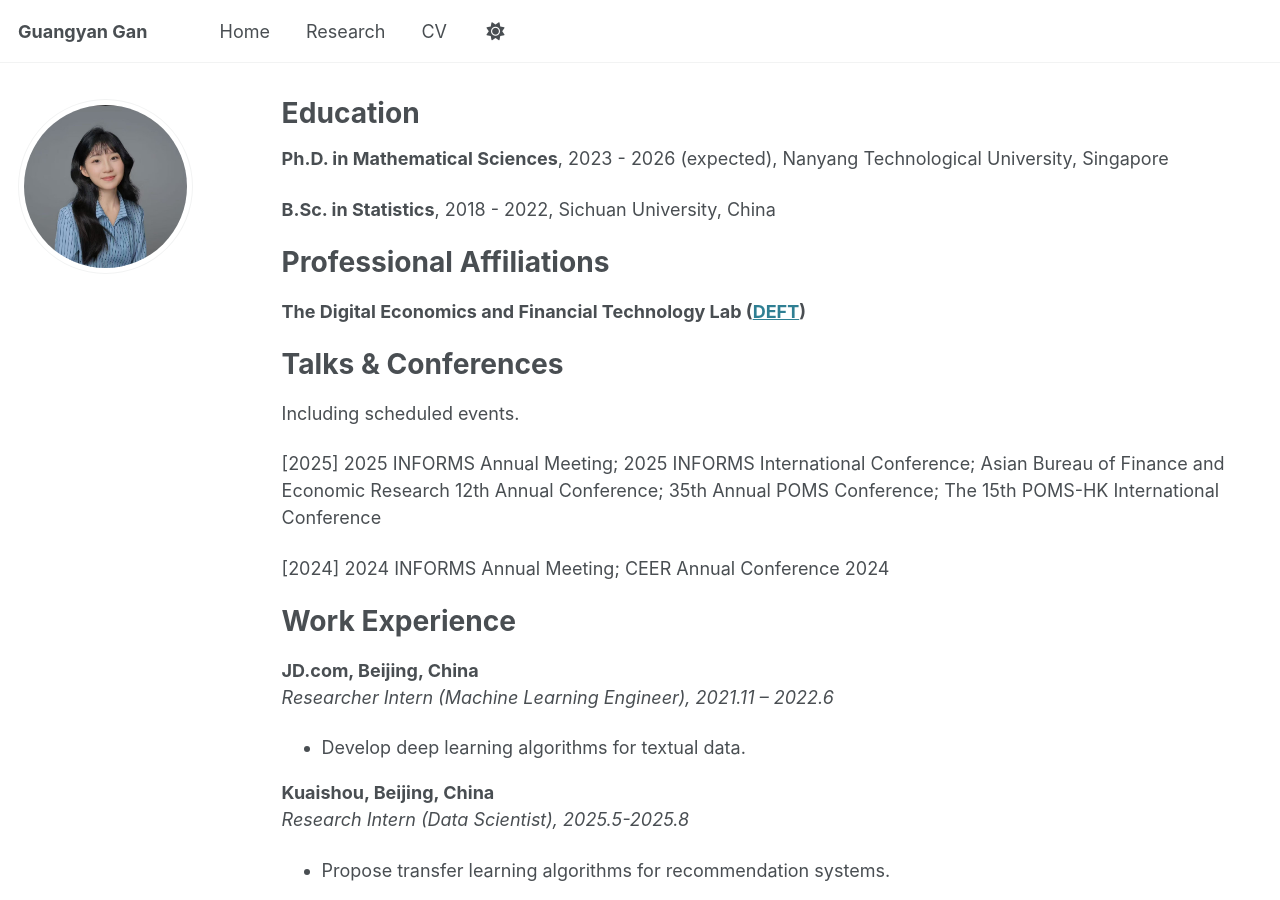
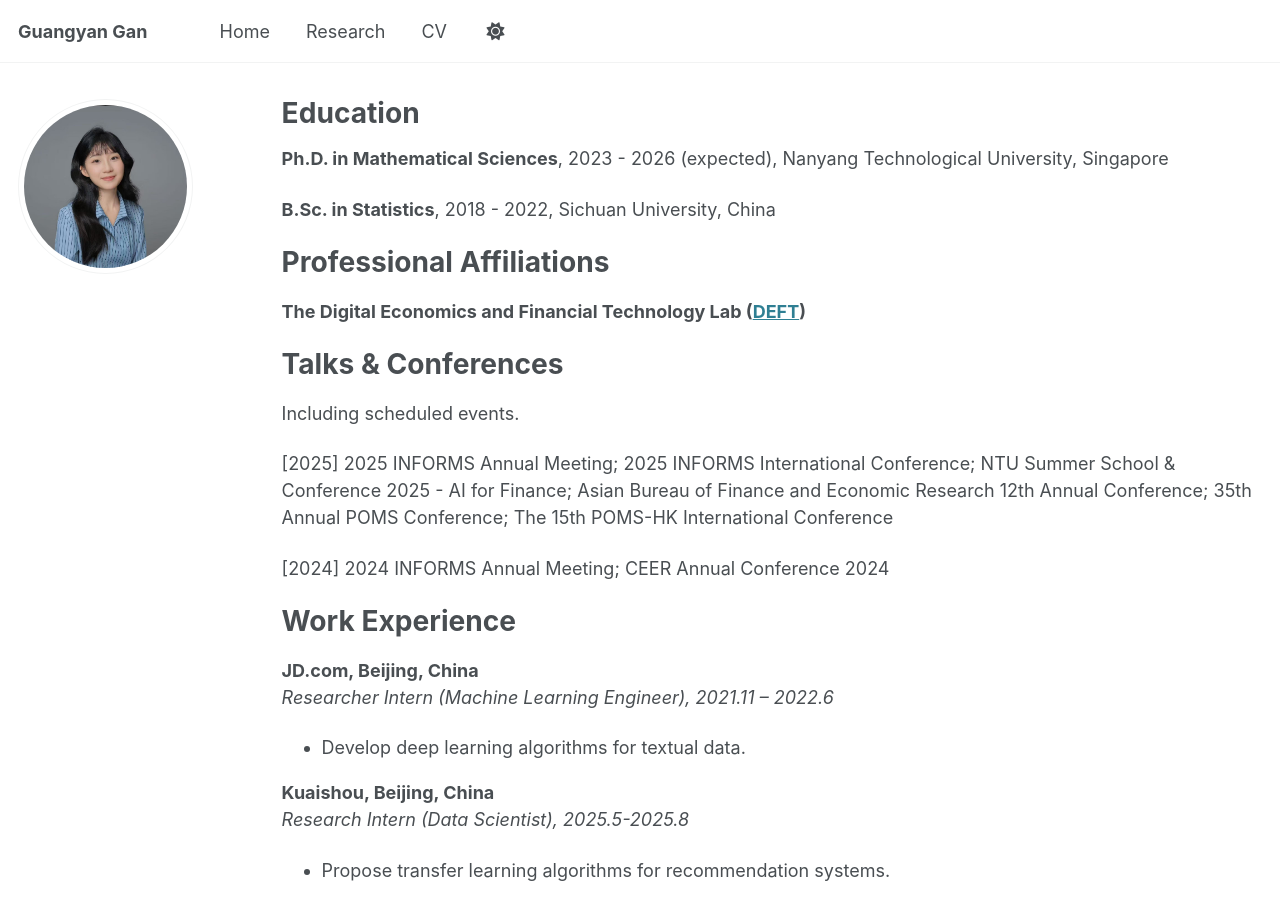
Before and after one commit to GuangyanGan/GuangyanGan.github.io, a Jekyll site: the page built from _pages/cv.md, in a window 1280 px wide and 900 px high. Built offline with Jekyll 4.4.1, drawn with Linux system fonts in a browser that asks for light colours.

Commit message:
Update cv.md

```diff
--- a/_pages/cv.md
+++ b/_pages/cv.md
@@ -22,7 +22,7 @@ Talks & Conferences
 ======
 Including scheduled events.
 
-[2025] 2025 INFORMS Annual Meeting; 2025 INFORMS International Conference; Asian Bureau of Finance and Economic Research 12th Annual Conference; 35th Annual POMS Conference; The 15th POMS-HK International Conference
+[2025] 2025 INFORMS Annual Meeting; 2025 INFORMS International Conference; NTU Summer School & Conference 2025 - AI for Finance; Asian Bureau of Finance and Economic Research 12th Annual Conference; 35th Annual POMS Conference; The 15th POMS-HK International Conference
 
 [2024] 2024 INFORMS Annual Meeting; CEER Annual Conference 2024
 
```
